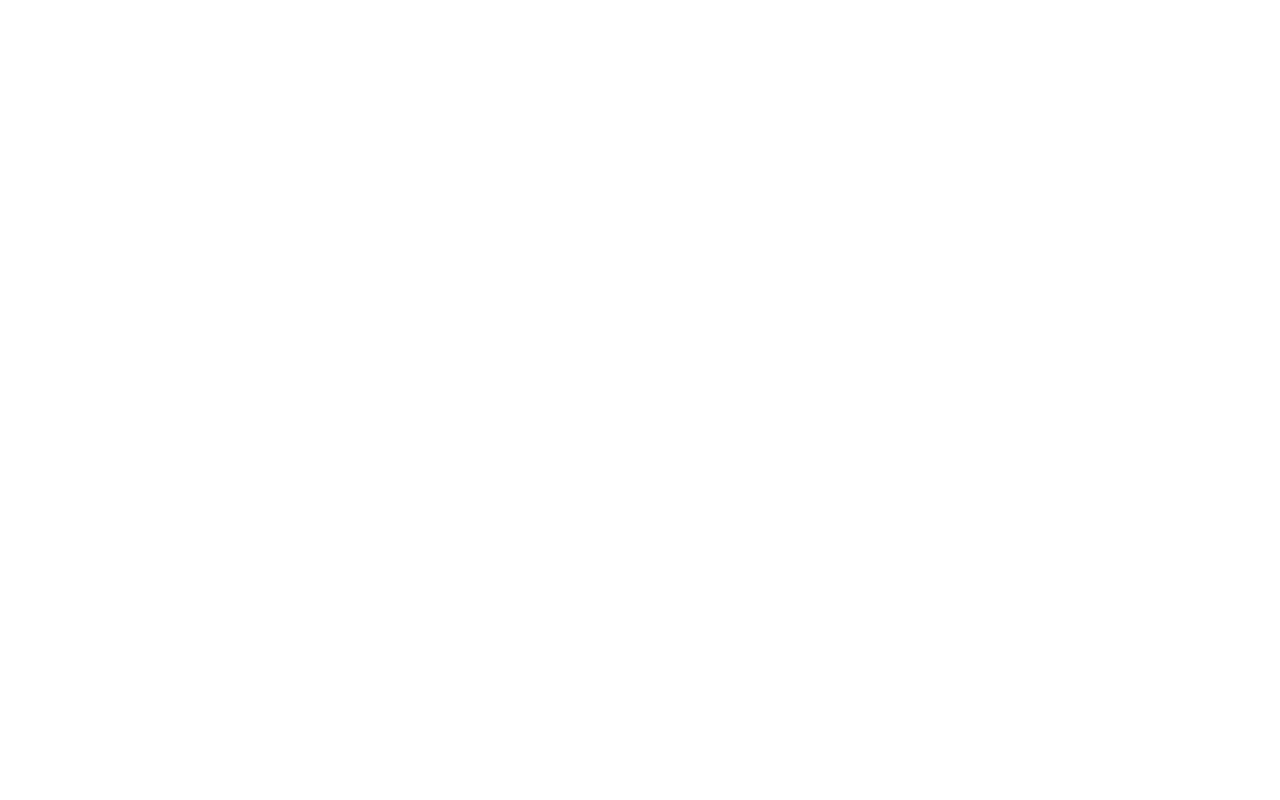
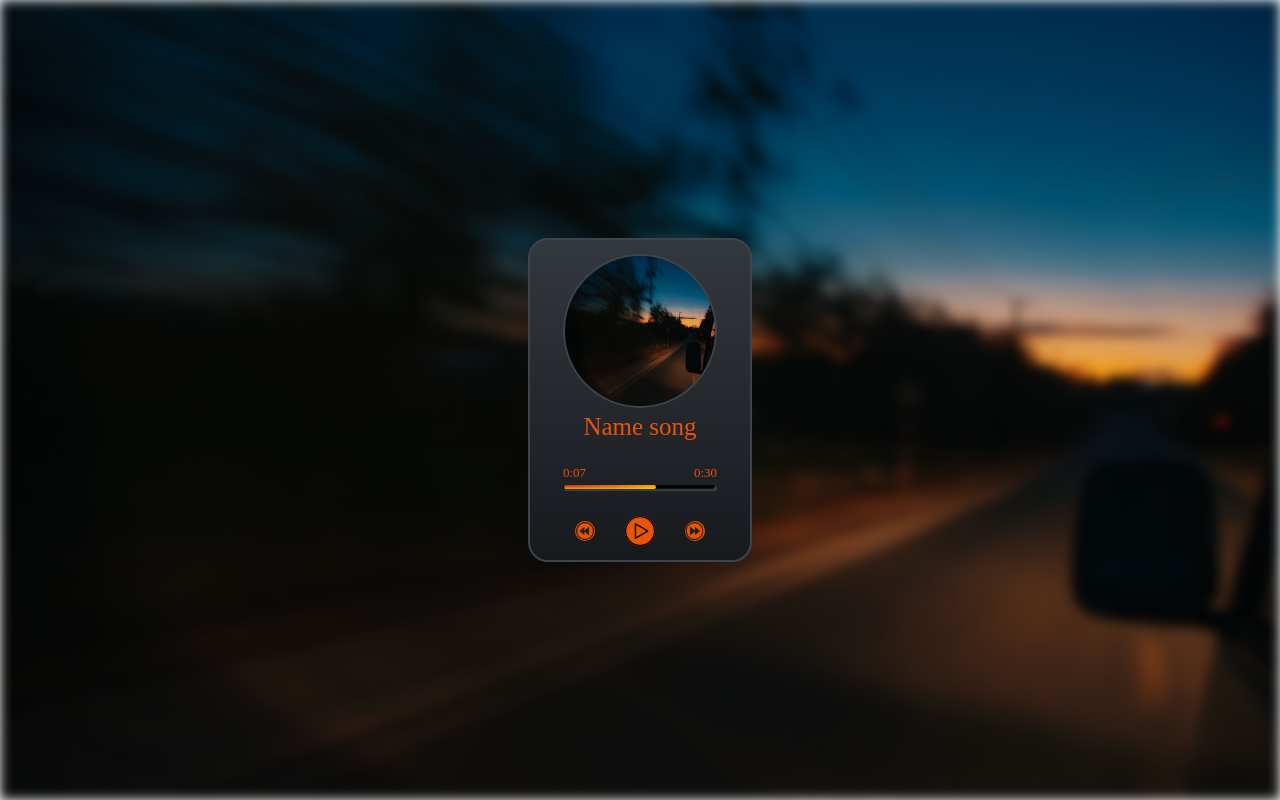
Before and after one commit to guz86/audio-player, a plain HTML site: page audio-player/index.html in a window 1280 px wide. Drawn offline with Linux system fonts and the light colour scheme.

Commit message:
feat: add styles and elements

```diff
--- a/audio-player/index.html
+++ b/audio-player/index.html
@@ -5,10 +5,33 @@
     <meta charset="UTF-8">
     <meta name="viewport" content="width=device-width, initial-scale=1.0">
     <title>Audio player Gordienko</title>
+    <link rel="stylesheet" href="./normalize.css">
+    <link rel="stylesheet" href="./styles.css">
 </head>
 
 <body>
+    <div class="content">
+        <div class="player">
+            <img class="cover" src="./assets/img/1.jpg" alt="1">
+            <div class="name">Name song</div>
 
+            <div class="slider">
+                <div class="time">
+                    <div>0:07</div>
+                    <div>0:30</div>
+                </div>
+                <div class="line">
+                    <div class="inner_line"></div>
+                </div>
+            </div>
+
+            <div class="controls">
+                <img class="controls-backward" src="./assets/svg/backward.png" alt="backward">
+                <img class="controls-play" src="./assets/svg/play.png" alt="play">
+                <img class="controls-forward" src="./assets/svg/forward.png" alt="forward">
+            </div>
+        </div>
+        <script src="./script.js"></script>
 </body>
 
 </html>
--- /dev/null
+++ b/audio-player/script.js
@@ -0,0 +1 @@
+console.log('hello')
--- /dev/null
+++ b/audio-player/styles.css
@@ -0,0 +1,111 @@
+.content {
+    margin: 0;
+    height: 100vh;
+    overflow: hidden;
+    display: flex;
+    align-items: center;
+}
+
+.content::before {
+    content: "";
+    position: fixed;
+    top: 0;
+    left: 0;
+    right: 0;
+    bottom: 0;
+    background-image: url('./assets/img/1.jpg');
+    background-size: cover;
+    background-position: center;
+    background-repeat: no-repeat;
+    filter: blur(6px);
+    z-index: -1;
+}
+
+.player {
+    height: 300px;
+    width: 220px;
+    border-radius: 20px;
+    background: linear-gradient(to bottom, #33383e 0%, #17191d 100%);
+    margin: 0 auto;
+    display: block;
+    border: solid 2px #3e434c;
+    display: flex;
+    flex-direction: column;
+    justify-content: space-evenly;
+    align-items: center;
+
+    padding-top: 10px;
+    padding-bottom: 10px;
+}
+
+.cover {
+    height: 150px;
+    width: 150px;
+    border-radius: 100px;
+    border: solid 2px #3e434c;
+}
+
+.controls {
+    display: flex;
+    align-items: center;
+    gap: 30px;
+}
+
+.name {
+    color: #E8540A;
+    font-size: 25px;
+}
+
+.controls-play {
+    height: 30px;
+    width: 30px;
+    border-radius: 40px;
+    background-color: #E8540A;
+}
+
+.controls-backward {
+    height: 20px;
+    width: 20px;
+    border-radius: 40px;
+    background-color: #E8540A;
+}
+
+.controls-forward {
+    height: 20px;
+    width: 20px;
+    border-radius: 40px;
+    background-color: #E8540A;
+}
+
+
+.line {
+    background: black;
+    height: 6px;
+
+    border-radius: 5px;
+    margin: 0 auto;
+    box-shadow: inset -2px -2px 2px 0px rgb(66, 70, 74),
+        inset 1px 1px 1px -1px rgb(0, 0, 0);
+}
+
+.inner_line {
+    width: 60%;
+    height: 4px;
+    background: radial-gradient(at top left, #c92711 0%, #ffc107 90%);
+    margin: 0px 1px;
+    border-radius: 5px;
+}
+
+.slider {
+    margin: 20px auto;
+    width: 70%;
+}
+
+.time {
+    display: flex;
+    justify-content: space-between;
+    align-items: center;
+    font-size: 13px;
+    margin-bottom: 5px;
+    color: #E8540A;
+}
```
Also changed, not shown: audio-player/assets/img/1.jpg (added), audio-player/assets/img/2.jpg (added), audio-player/normalize.css (added), 4 other files.
